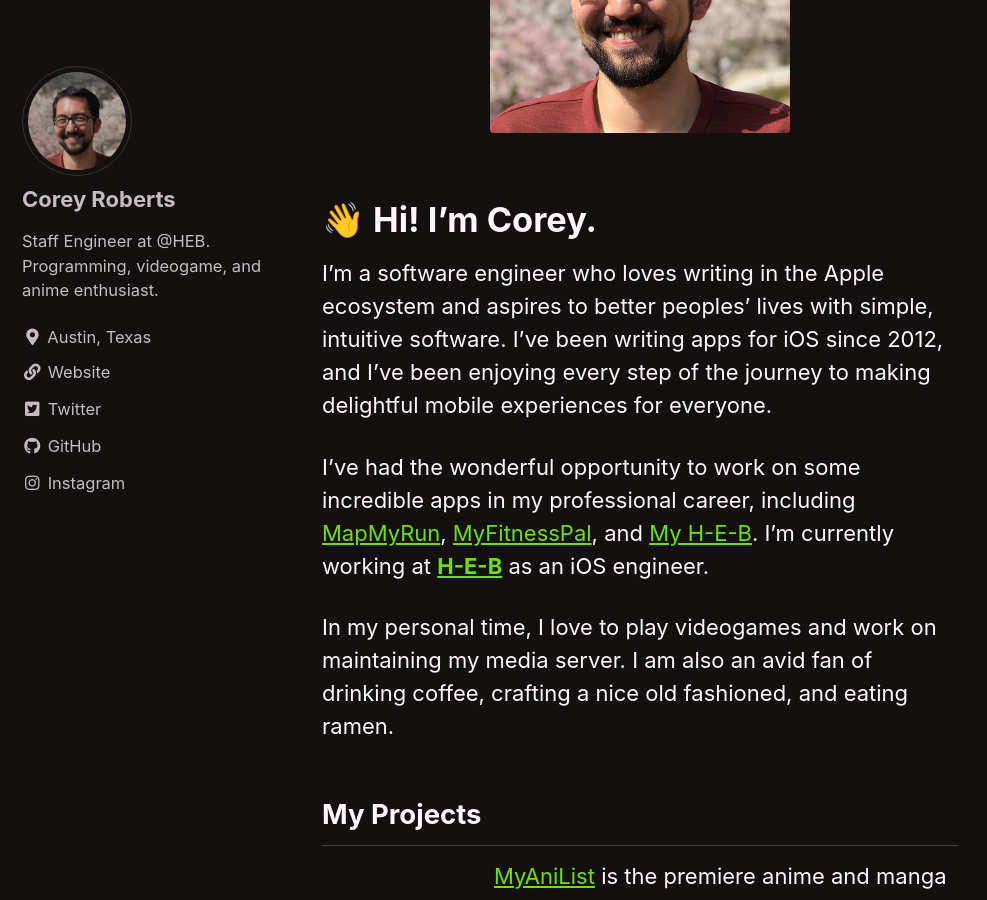
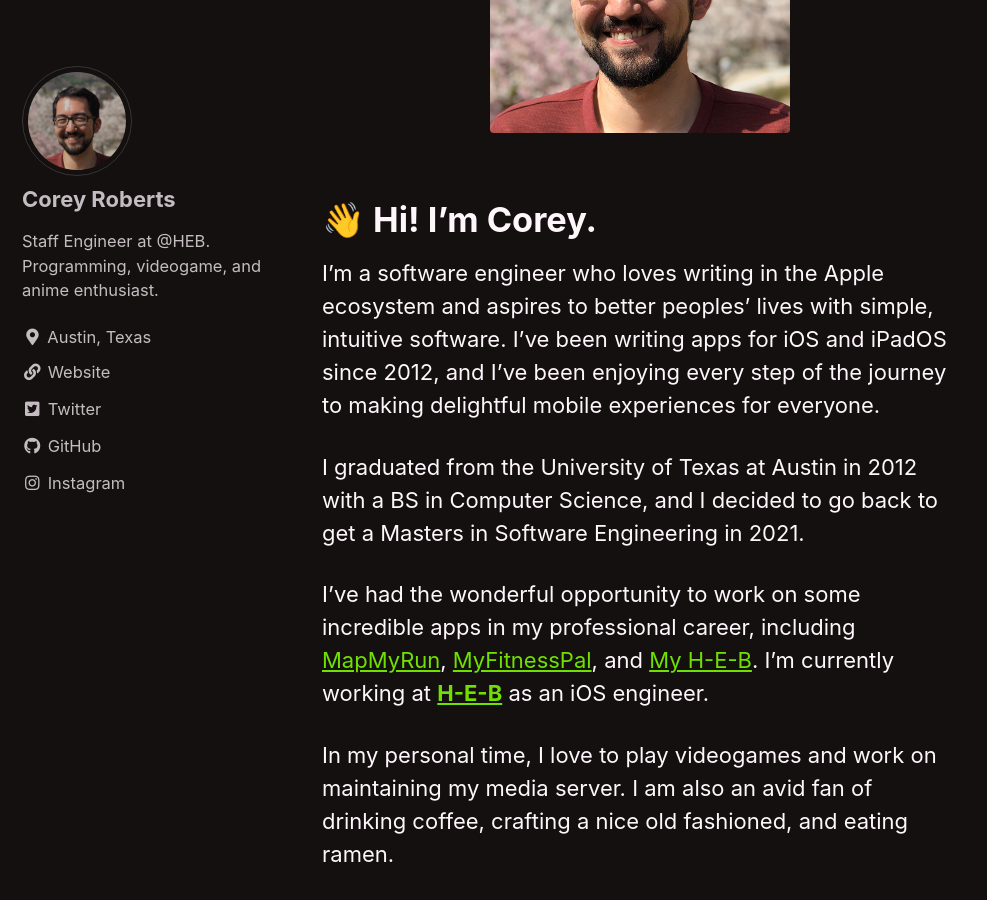
Before and after one commit to croberts22/croberts22.github.io, a Jekyll site: the page built from _pages/about.md, in a window 1280 px wide and 900 px high, scrolled down 374 px. Shown: the whole window, without its empty margins (0-987 px from the left). Built offline with Jekyll 4.4.1, drawn with Linux system fonts in a browser that asks for light colours; cached includes are drawn as plain includes.

Commit message:
Updating about page.

```diff
--- a/_pages/about.md
+++ b/_pages/about.md
@@ -10,14 +10,15 @@
 
 # 👋 Hi! I'm Corey.
 
-I'm a software engineer who loves writing in the Apple ecosystem and aspires to better peoples' lives with simple, intuitive software. I've been writing apps for iOS since 2012, and I've been enjoying every step of the journey to making delightful mobile experiences for everyone.
+I'm a software engineer who loves writing in the Apple ecosystem and aspires to better peoples' lives with simple, intuitive software. I've been writing apps for iOS and iPadOS since 2012, and I've been enjoying every step of the journey to making delightful mobile experiences for everyone.
+
+I graduated from the University of Texas at Austin in 2012 with a BS in Computer Science, and I decided to go back to get a Masters in Software Engineering in 2021.
 
 I've had the wonderful opportunity to work on some incredible apps in my professional career, including [MapMyRun](https://apps.apple.com/us/app/map-my-run-by-under-armour/id291890420), [MyFitnessPal](https://apps.apple.com/us/app/myfitnesspal/id341232718), and [My H-E-B](https://apps.apple.com/us/app/my-h-e-b/id1477891300). I'm currently working at [**H-E-B**](https://digital.heb.com/) as an iOS engineer.
 
 In my personal time, I love to play videogames and work on maintaining my media server. I am also an avid fan of drinking coffee, crafting a nice old fashioned, and eating ramen.
 
 ## My Projects
-
 
 <figure style="width: 150px" class="align-left">
   <img src="{{ site.url }}{{ site.baseurl }}/assets/images/myanilist.png" alt="">
```
